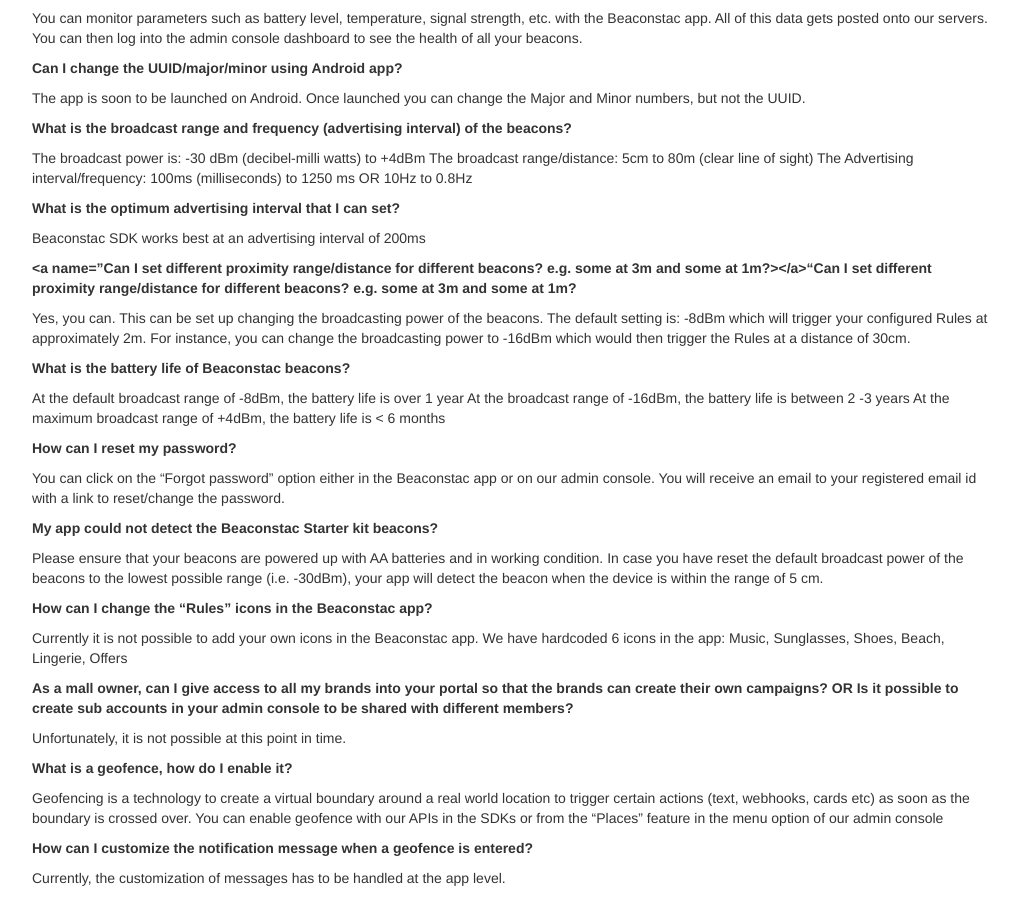
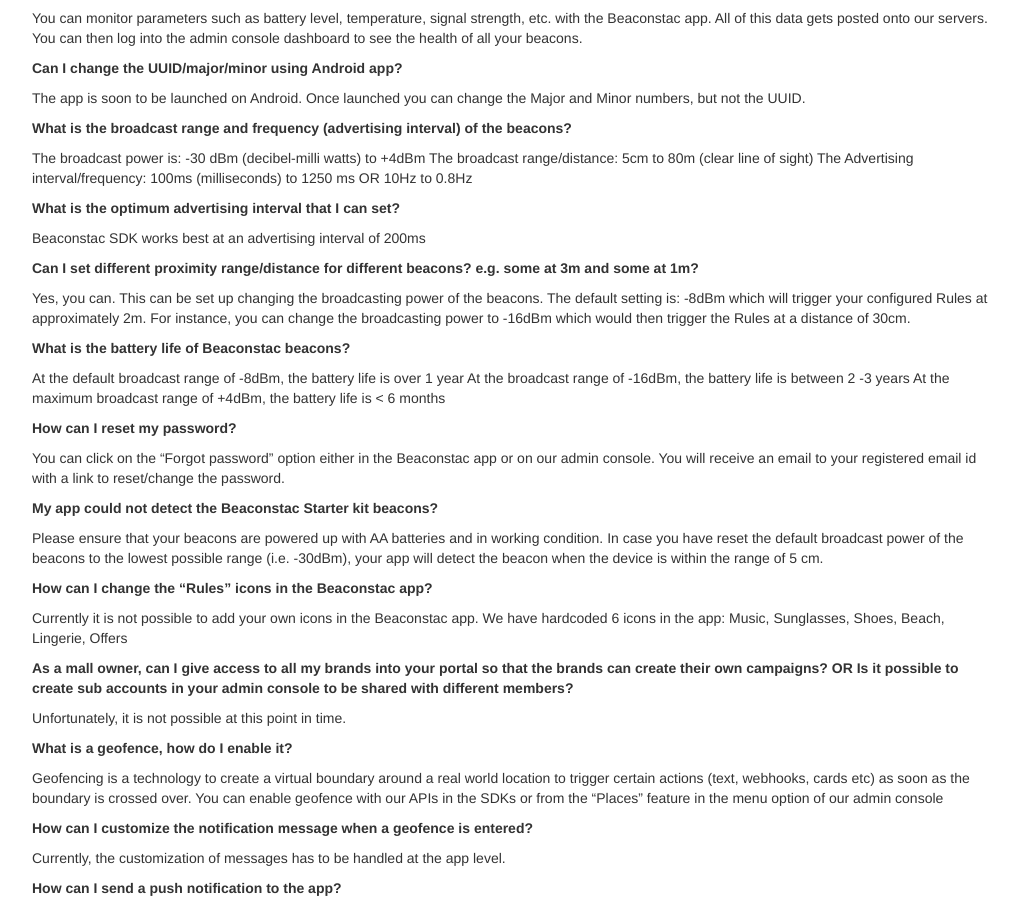
Before and after one commit to hulkco/beaconstac.github.io, a Jekyll site: the page built from docs/common-questions.md, in a window 1280 px wide and 900 px high, scrolled down 1476 px. Shown: the whole window, without its empty margins (128-1147 px from the left). Built offline with Jekyll 4.4.1, drawn with Linux system fonts in a browser that asks for light colours; nearby versions of some CDN libraries; some web fonts are replaced.

Commit message:
fixed a bookmark link issue

```diff
--- a/docs/common-questions.md
+++ b/docs/common-questions.md
@@ -103,7 +103,7 @@
 Beaconstac SDK works best at an advertising interval of 200ms
 
 
-**<a name="Can I set different proximity range/distance for different beacons? e.g. some at 3m and some at 1m?></a>"Can I set different proximity range/distance for different beacons? e.g. some at 3m and some at 1m?**
+**<a name="Can I set different proximity range/distance for different beacons? e.g. some at 3m and some at 1m?"></a>Can I set different proximity range/distance for different beacons? e.g. some at 3m and some at 1m?**
 
 Yes, you can. This can be set up changing the broadcasting power of the beacons. The default setting is: -8dBm which will trigger your configured Rules at approximately 2m. For instance, you can change the broadcasting power to -16dBm which would then trigger the Rules at a distance of 30cm.
 
```
